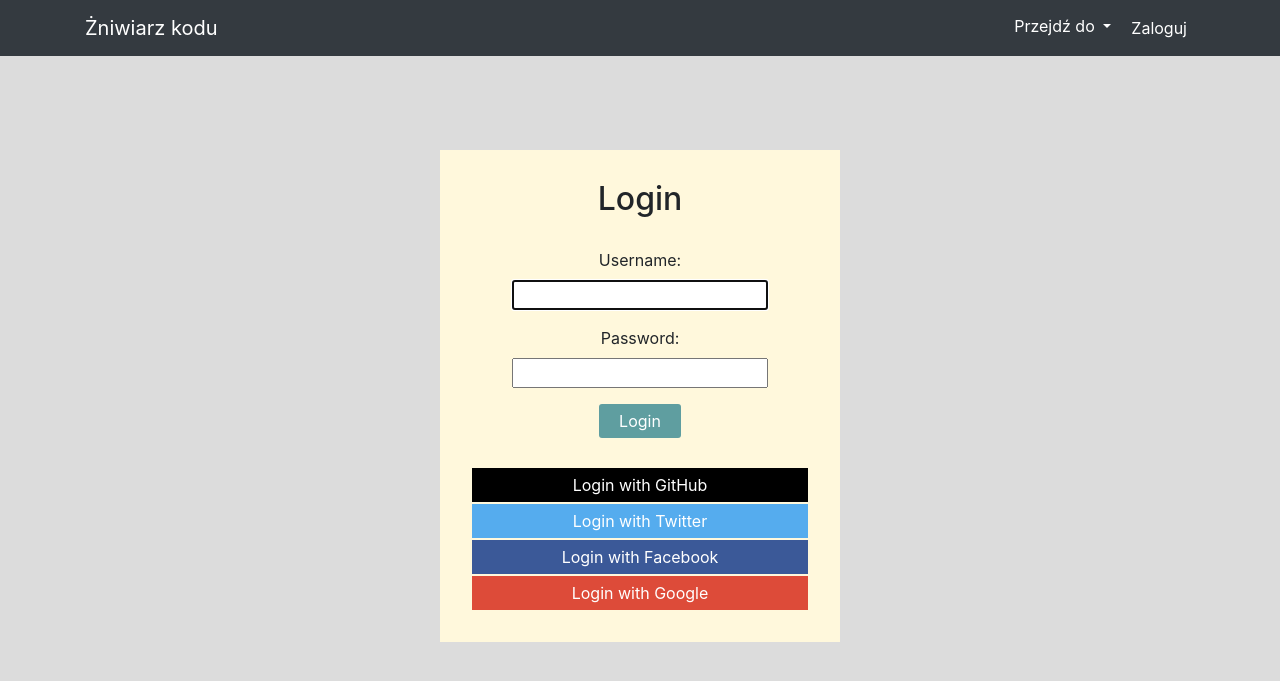
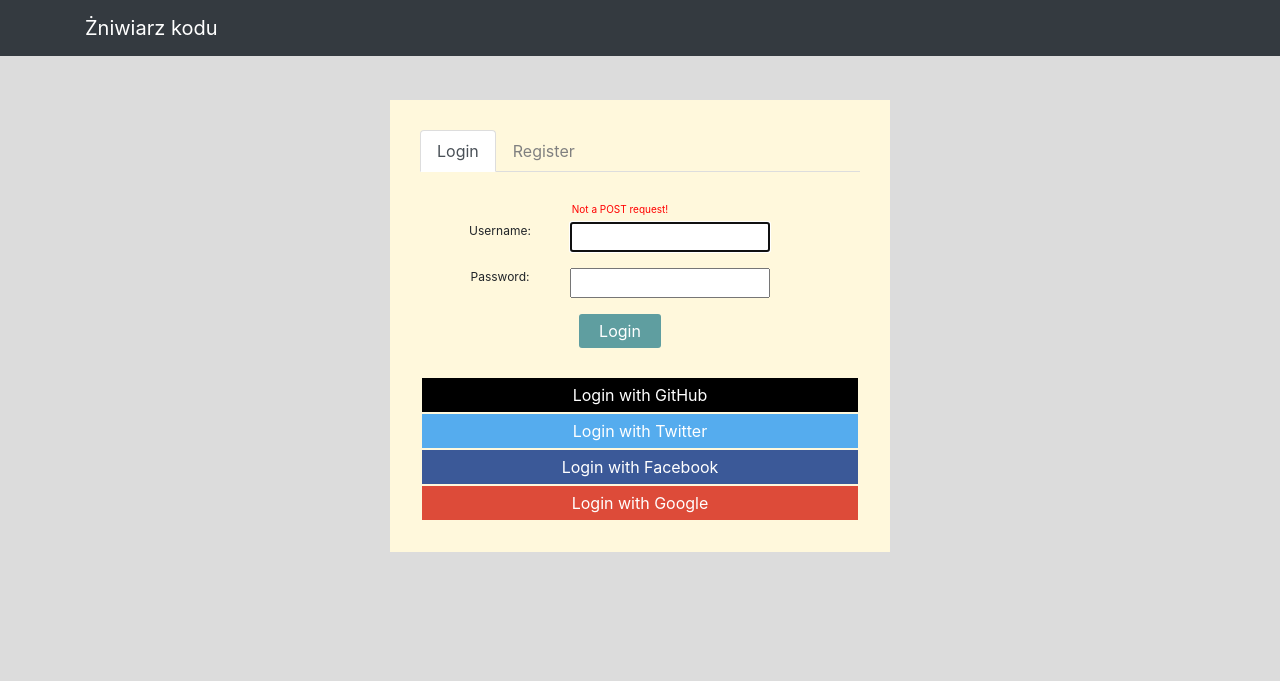
Before and after one commit to jwiszowata/code_reaper, a Django app: page /code_reaper/login/ in a window 1280 px wide. Shown: the top 681 px of the page. Run offline with Django 3.2, Linux system fonts and the light colour scheme; some libraries are stand-ins or nearby versions.

Commit message:
Register page finished, #39

```diff
--- a/code_reaper_app/code_reaper_site/code_reaper/static/code_reaper/login.css
+++ b/code_reaper_app/code_reaper_site/code_reaper/static/code_reaper/login.css
@@ -3,12 +3,16 @@ body {
 }
 
 #rectangle {
-    width: 400px;
+    width: 500px;
     margin: auto;
     background-color: cornsilk;
     text-align: center;
     padding: 30px;
-    margin-top: 150px;
+    margin-top: 100px;
+}
+
+.tab-pane {
+    width: 400px;
 }
 
 .social {
@@ -56,3 +60,34 @@ form {
 .submit-button:hover {
     background: lightblue;
 }
+
+a.nav-link {
+    color: gray;
+}
+
+label {
+    float: left;
+    font-size: 12px;
+    width: 100px;
+}
+
+.helptext {
+    font-size: 10px;
+    display: none;
+}
+li {
+    display: none;
+}
+.err, ul.errorlist > li {
+    display: block;
+    font-size: 10px;
+    color: red;
+    padding-bottom: 5px;
+}
+
+/*#nav-register > form > ul:nth-child(2) {
+    display: none;
+}*/
+input {
+    width: 200px;
+}
--- a/code_reaper_app/code_reaper_site/code_reaper/static/code_reaper/task.js
+++ b/code_reaper_app/code_reaper_site/code_reaper/static/code_reaper/task.js
@@ -146,10 +146,6 @@ $(document).ready(function () {
 
     $('#startModal').modal('show');
 
-    /*$('#next_task').click(function() {
-        window.location.reload();
-    });*/
-
     $("button.start").click(function() {
         addCheckboxes();
         var time = 60 * 2 - 1,
--- a/code_reaper_app/code_reaper_site/code_reaper/static/code_reaper/user.js
+++ b/code_reaper_app/code_reaper_site/code_reaper/static/code_reaper/user.js
@@ -45,6 +45,8 @@ $(document).ready(function () {
         var e100 = (i100 == 12 || i100 == 13 || i100 == 14);
         if (i == 1) {
             return "zadanie";
+        } else if (i == 0) {
+            return "zadań";
         } else if (e10 && !e100) {
             return "zadania";
         } else {
@@ -58,7 +60,7 @@ $(document).ready(function () {
         $('select option:selected').each(function() {
           str += $(this).val() + " ";
         });
-        if (str.length() == 0) {
+        if (str.length == 0) {
             str = "?";
         }
         $('.game.number').text(str);
--- a/code_reaper_app/code_reaper_site/code_reaper/templates/code_reaper/base.html
+++ b/code_reaper_app/code_reaper_site/code_reaper/templates/code_reaper/base.html
@@ -51,7 +51,7 @@
               <a class="nav-link active" href="{% if user.is_authenticated %}
                                           {% url 'user' %}
                                         {% else %}
-                                          {% url 'login' %}
+                                          {% url 'sign' %}
                                         {% endif %}">
                 {% if user.is_authenticated %}
                   <span>{{user.username}}</span>
--- a/code_reaper_app/code_reaper_site/code_reaper/templates/code_reaper/ranking.html
+++ b/code_reaper_app/code_reaper_site/code_reaper/templates/code_reaper/ranking.html
@@ -76,7 +76,7 @@
     </div>
   </div>
   <div class="tab-pane fade" id="nav-game" role="tabpanel" aria-labelledby="nav-contact-tab">
-    <nav style="margin-top: 5px;">
+    <nav>
       <div class="nav nav-tabs" id="nav-tab" role="tablist">
         {% for game in games_ranking %}
           {% if game.users %}
--- a/code_reaper_app/code_reaper_site/code_reaper/templates/code_reaper/task.html
+++ b/code_reaper_app/code_reaper_site/code_reaper/templates/code_reaper/task.html
@@ -9,6 +9,7 @@
 {% endblock %}
 
 {% block content %}
+  <div class="blue">
     <!-- Start Modal -->
     <div class="modal fade" id="startModal" data-backdrop="static" data-keyboard="false" tabindex="-1" role="dialog" aria-labelledby="exampleModalLabel" aria-hidden="true">
       <div class="modal-dialog" role="document">
@@ -20,7 +21,7 @@
             Po kliknięciu <b>Start!</b> zacznie się odmierzać czas. Na zadanie masz 2 minuty.
           </div>
           <div class="modal-footer">
-            <button type="button" class="btn btn-secondary start" data-dismiss="modal">Start!</button>
+            <button id="bs" type="button" class="btn btn-secondary start" data-dismiss="modal">Start!</button>
           </div>
         </div>
       </div>
@@ -85,6 +86,7 @@
             <!-- <a href="{% url 'task' %}" id="next" class="btn btn-primary bottom">Next</a> -->
         </div>
     </form>
+  </div>
 {% endblock %}
 
 {% block script %}
--- a/code_reaper_app/code_reaper_site/code_reaper/templates/registration/login.html
+++ b/code_reaper_app/code_reaper_site/code_reaper/templates/registration/login.html
@@ -8,12 +8,31 @@
 
 {% block content %}
   <div id="rectangle">
-    <h2 id="page-title">Login</h2>
-    <form method="post">
-      {% csrf_token %}
-      {{ form.as_p }}
-      <button class="submit-button" type="submit">Login</button>
-    </form>
+
+    <nav>
+      <div class="nav nav-tabs" id="nav-tab" role="tablist">
+        <a class="nav-item nav-link {% if not sign_active %} show active {% endif %}" id="nav-home-tab" data-toggle="tab" href="#nav-login" role="tab" aria-controls="nav-home" aria-selected="true">Login</a>
+        <a class="nav-item nav-link {{sign_active}}" id="nav-profile-tab" data-toggle="tab" href="#nav-register" role="tab" aria-controls="nav-profile" aria-selected="false">Register</a>
+      </div>
+    </nav>
+    <div class="tab-content" id="nav-tabContent">
+      <div class="tab-pane fade {% if not sign_active %} show active {% endif %}" id="nav-login" role="tabpanel" aria-labelledby="nav-home-tab">
+        <form method="post" action="{% url 'login' %}">
+          <span class="err">{{login_error}}</span>
+          {% csrf_token %}
+          {{ login_form.as_p }}
+          <button class="submit-button" type="submit">Login</button>
+        </form>
+      </div>
+      <div class="tab-pane fade {{sign_active}}" id="nav-register" role="tabpanel" aria-labelledby="nav-profile-tab">
+        <form class="sa-innate-form" method="post" action="{% url 'signup' %}">
+          {% csrf_token %}
+          {{ sign_form.as_p }}
+          <button class="submit-button" type="submit">Join now</button>
+        </form>
+      </div>
+    </div>
+
     <div id="github" class="social">
       <a href="{% url 'social:begin' 'github' %}">Login with GitHub</a>
     </div>
@@ -28,3 +47,9 @@
     </div>
   </div>
 {% endblock %}
+
+{% block script %}
+    <!-- Optional JavaScript -->
+    <!-- jQuery first, then Popper.js, then Bootstrap JS -->
+    <script src="https://code.jquery.com/jquery-3.2.1.min.js"></script>
+{% endblock %}
--- a/code_reaper_app/code_reaper_site/code_reaper/urls.py
+++ b/code_reaper_app/code_reaper_site/code_reaper/urls.py
@@ -1,5 +1,5 @@
 from django.conf.urls import url, include
-from django.contrib.auth.views import login
+# from django.contrib.auth.views import login
 from django.contrib.auth import views as auth_views
 
 from . import views
@@ -24,7 +24,7 @@ urlpatterns = [
     #url(r'^logout/$', views.logout_view, name='logout'),
     url(r'^ranking/$', views.ranking, name='ranking'),
     url(r'^summarize/$', views.summarize_day, name='summarize_day'),
-    url(r'^login/$', auth_views.login, name='login'),
+    url(r'^login/$', views.login_view, name='login'),
     url(r'^logout/$', views.logout_view, name='logout'),
     url(r'^oauth/', include('social_django.urls', namespace='social')),  # <--
 ]
--- a/code_reaper_app/code_reaper_site/code_reaper/views/views_user.py
+++ b/code_reaper_app/code_reaper_site/code_reaper/views/views_user.py
@@ -2,7 +2,7 @@ from django.shortcuts import get_object_or_404, render
 from django.http import HttpResponseRedirect, HttpResponse
 from django.urls import reverse
 from django.contrib.auth import authenticate, login, logout
-from django.contrib.auth.forms import UserCreationForm
+from django.contrib.auth.forms import UserCreationForm, AuthenticationForm
 from django.shortcuts import render, redirect
 from django.contrib.auth.decorators import login_required
 from django.db.models import Count
@@ -35,24 +35,62 @@ def index(request):
 
 def logout_view(request):
     logout(request)
-    return render(request, 'code_reaper/index.html')
+    return redirect('index')
 
 def signup_view(request):
+    print("signup_view")
     if request.method == 'POST':
-        form = UserCreationForm(request.POST)
-        if form.is_valid():
-            user = form.save()
-            login(request, user)
-            return render(request, 'code_reaper/index.html')
+        print("signup_view: POST")
+        sign_form = UserCreationForm(request.POST)
+        if sign_form.is_valid():
+            print("signup_view: valid")
+            user = sign_form.save()
+            login(request, user, backend='django.contrib.auth.backends.ModelBackend')
+            return redirect('user')
     else:
-        form = UserCreationForm()
-    return render(request, 'registration/login.html', {'form': form})
+        sign_form = UserCreationForm()
+    login_form = AuthenticationForm()
+    context = {'sign_form': sign_form,
+               'login_form': login_form,
+               'sign_active': "show active"
+               }
+    return render(request, 'registration/login.html', context)
 
 def sign(request):
     if request.GET:
         next_url = request.GET['next']
-        context = {'next': next_url}
-    return render(request, 'code_reaper/sign.html', context)
+    else:
+        next_url = ""
+    sign_form = UserCreationForm()
+    login_form = AuthenticationForm()
+    print(login_form)
+    context = {'next': next_url,
+                'sign_form': sign_form,
+                'login_form': login_form
+                }
+    return render(request, 'registration/login.html', context)
+
+def login_view(request):
+    print("login")
+    if request.POST:
+        username = request.POST['username']
+        password = request.POST['password']
+        user = authenticate(request, username=username, password=password)
+        print("login", user)
+        if user is not None:
+            login(request, user, backend='django.contrib.auth.backends.ModelBackend')
+            return redirect('user')
+        else:
+            err_message = "Wrong username or password."
+    else:
+        err_message = "Not a POST request!"
+    sign_form = UserCreationForm()
+    login_form = AuthenticationForm()
+    context = {'sign_form': sign_form,
+            'login_form': login_form,
+            'login_error': err_message
+            }
+    return render(request, 'registration/login.html', context)
 
 @login_required(login_url='/code_reaper/sign/')
 def user(request):
@@ -140,12 +178,16 @@ def taskObj(tasks, best, pos, neg, wait):
     }
 
 def f(x, y):
+    if y == 0:
+        return 0
     if divmod(x, y)[0] > 1:
         return y
     else:
         return divmod(x, y)[0] * y
 
 def s(x, y):
+    if y == 0:
+        return 0
     if divmod(x, y)[0] > 1:
         return y
     else:
```
Also changed, not shown: code_reaper_app/code_reaper_site/code_reaper/static/code_reaper/task.css (line endings or trailing spaces).
